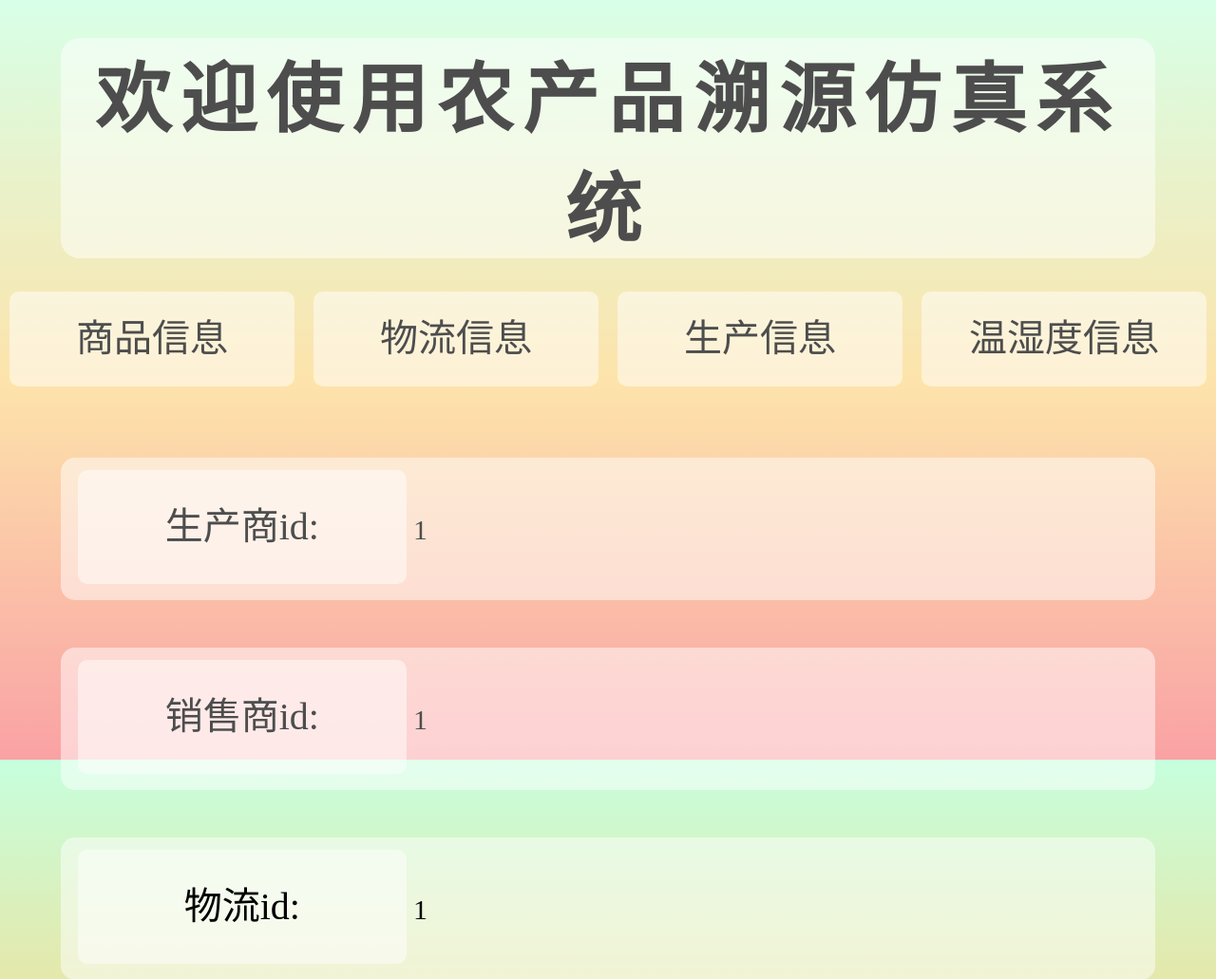
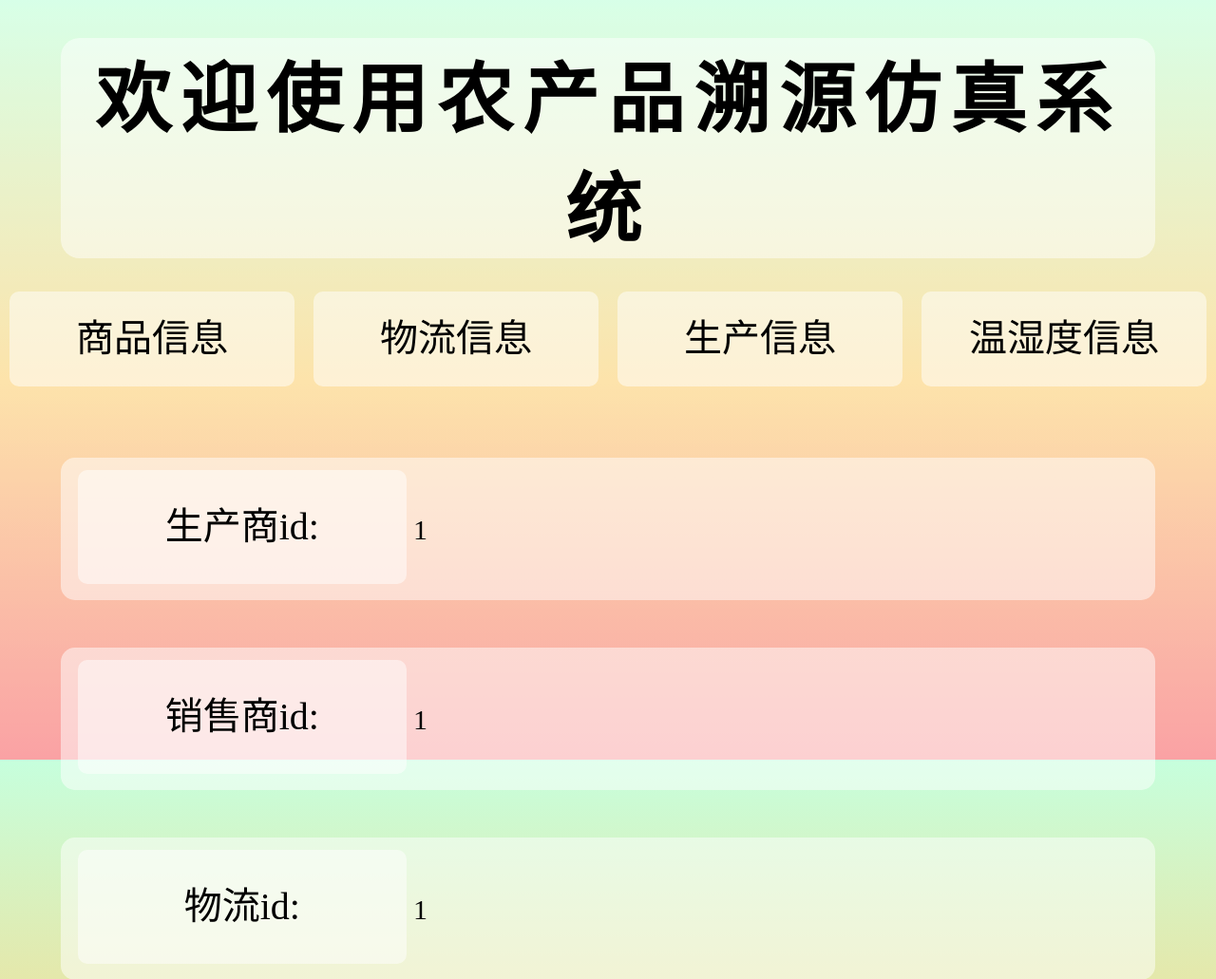
Before and after one commit to carolin-violet/trace_system, a Flask app: template src/templates/detail.html in a window 1280 px wide. Shown: the top 1031 px of the page at 95% size. Run offline with Flask 2, Linux system fonts and the light colour scheme; the template is opened without the code that fills it: most values are stand-ins (such as "Sample title", 1, 10 or a date in 2020); grey boxes marked "Sample" are stand-in pictures.

Commit message:
差不多凑合用

```diff
--- a/src/templates/detail.html
+++ b/src/templates/detail.html
@@ -23,13 +23,13 @@
         }
 
         #mask{
-            position: absolute;
             background-color: rgba(255,255,255,0.3);
             width: 100vw;
             height: 100vh;
         }
 
         #container{
+            position: absolute;
             padding-top: 40px;
         }
 
@@ -103,7 +103,6 @@
     </style>
 </head>
 <body>
-<div id="mask"></div>
 <div id="container">
     <h1>欢迎使用农产品溯源仿真系统</h1>
     <div class="title">
@@ -166,6 +165,7 @@
         </div>
     </div>
 </div>
+<div id="mask"></div>
 
 <script>
 
```
